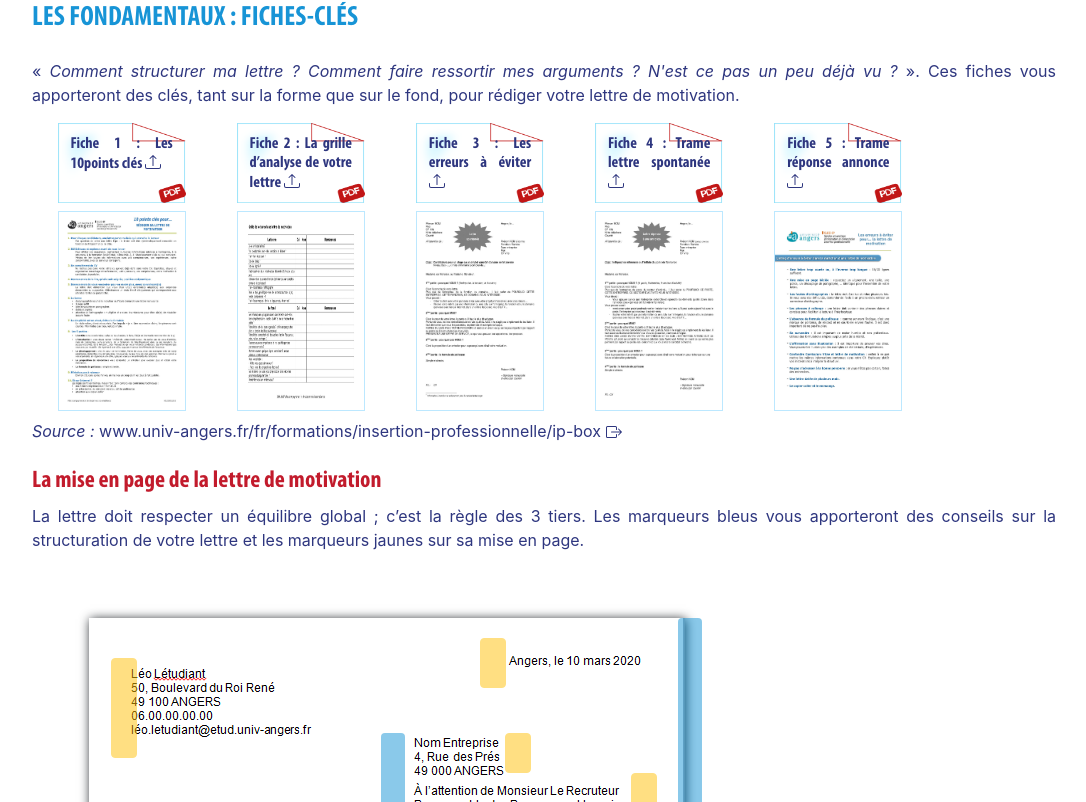
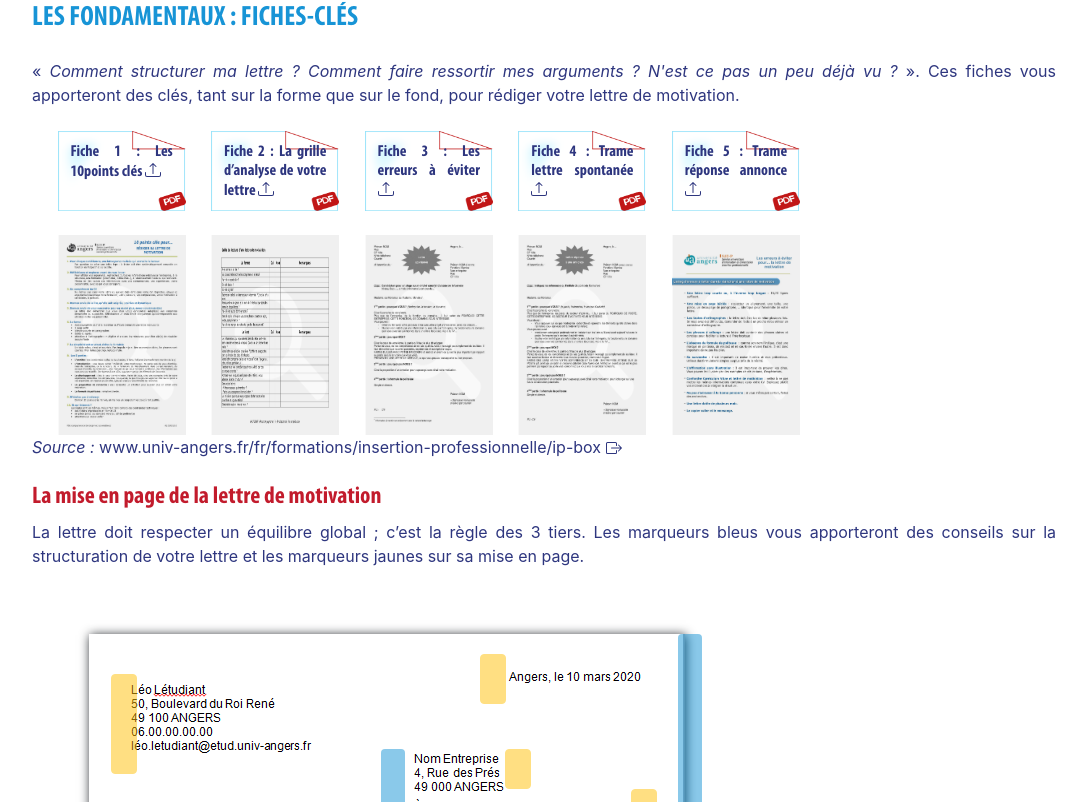
Before and after one commit to severine-Rachel/ec_toolsbox, a Vue app: page /#/LettreMotivation in a window 1280 px wide. Shown: the part 1198-2000 px from the top of the page, without its empty margins (96-1182 px from the left). Built offline with nearby package versions, Linux system fonts and the light colour scheme.

Commit message:
understanging-galery

```diff
--- a/src/components/Galery.vue
+++ b/src/components/Galery.vue
@@ -3,18 +3,40 @@
   width: 10vw;
   height: 25vh;
   margin:  1vh 2vw ;
-  border: solid 1px #bce8ff;
+
   cursor: pointer;
+  position: relative;
+  z-index: 10;
 }
+.superposition{
+  width: 10vw;
+  height: 25vh;
+  opacity: 0.1;
+  position: relative;
+  top:-104%;
+  left:20%;
+  z-index:11;
+ cursor: pointer;
+}
+.element-galery{
+   width: 10vw;
+  height: 25vh;
+  margin:  1vh 2vw 1vh 0;
 
+}
+.superposition:hover{
+  opacity:0.3;
+}
 .post-up {
   width: 60vw;
-  margin: 0 20vw 1% ;
+  margin: 1% 20vw 1% ;
   border: solid 1px #bce8ff;
 }
 .cross{
   position: absolute;
-  right: 20vw;
+  right: 20.5vw;
+  margin-top: 2%;
+  cursor: pointer;
 }
 
 </style>
@@ -23,14 +45,17 @@
   <div>
 
     <b-row class="justify-content-md-left rowcomponents">
-      <div v-for="imageElement in galeryPicture" :key="imageElement">
+      <div class="element-galery" v-for="imageElement in galeryPicture" :key="imageElement">
 
         <img
           class="fundamentals"
-          v-on:click="toogle(imageElement)"
+
           v-bind:src="imageElement"
         />
-
+        <img
+        class="superposition"
+        v-on:click="toogle(imageElement)"
+        src="../assets/snag.png">
       </div>
     </b-row>
 
--- a/src/components/Pdf.vue
+++ b/src/components/Pdf.vue
@@ -4,7 +4,7 @@
   text-align: center;
   display: block;
   height: 10vh;
-  margin:  0 2vw ;
+  margin:  1vh 0 1vh 2vw;
   background-image: url(../assets/pdf.png);
   background-size: 100% 100%;
 }
--- a/src/components/Video.vue
+++ b/src/components/Video.vue
@@ -9,7 +9,12 @@
   margin: 1vh 2vw;
   background-image: url(../assets/Play.png);
   background-size: 100% 100%;
+  border-radius:6%;
   cursor: pointer;
+}
+.video-image:hover{
+   filter: brightness(90%);
+   border-radius:6%;
 }
 </style>
 
```
Also changed, not shown: src/assets/snag.png (added).
